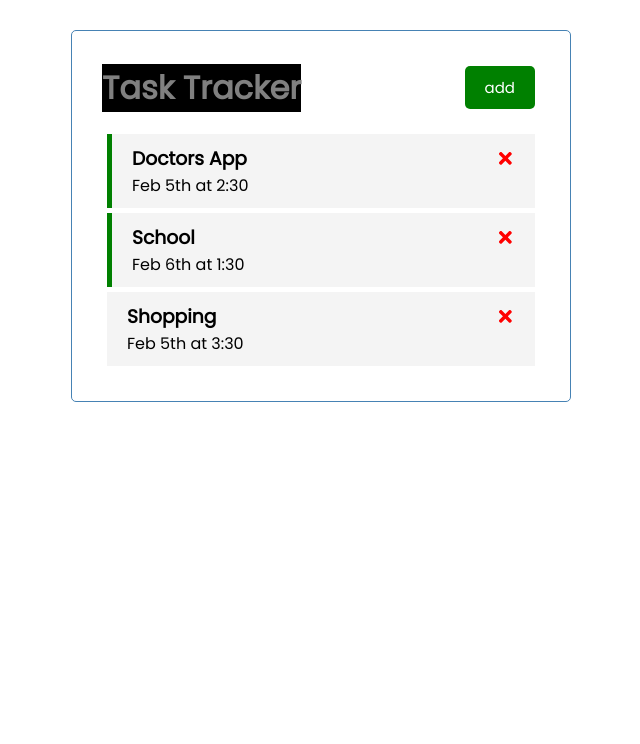
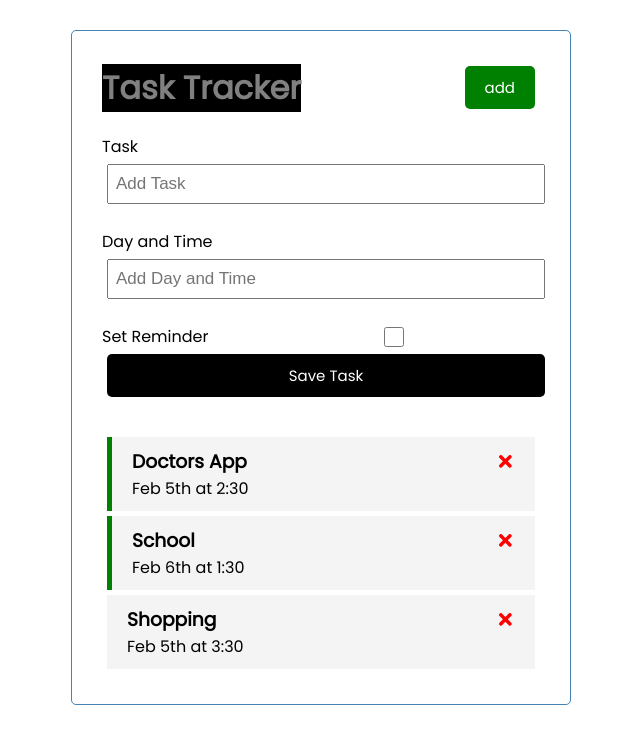
Before and after one commit to KWLON/ReactTutorial, a React (Create React App) app: page / in a window 1280 px wide. Shown: the top 744 px of the page, without its empty margins (319-959 px from the left). Built offline with nearby package versions, Linux system fonts and the light colour scheme.

Commit message:
AddTaskForm

```diff
--- a/src/App.js
+++ b/src/App.js
@@ -3,6 +3,7 @@
 // import React from "react";
 import Header from "./components/Headers";
 import Tasks from "./components/Tasks";
+import AddTask from "./components/AddTask";
 
 export default function App() {
   const [tasks, setTasks] = useState([
@@ -41,6 +42,7 @@
   return (
     <div className="container">
       <Header />
+      <AddTask />
       {tasks.length > 0 ? (
         <Tasks tasks={tasks} onDelete={deleteTask} onToggle={toggleReminder} />
       ) : (
--- /dev/null
+++ b/src/components/AddTask.js
@@ -0,0 +1,28 @@
+import { useState } from "react";
+
+const AddTask = () => {
+  const [text, setText] = useState("");
+  const [day, setDay] = useState("");
+  const [reminder, setReminder] = useState("");
+
+  return (
+    <form className="add-form">
+      <div className="form-control">
+        <label>Task</label>
+        <input type="text" placeholder="Add Task" />
+      </div>
+      <div className="form-control">
+        <label>Day and Time</label>
+        <input type="text" placeholder="Add Day and Time" />
+      </div>
+      <div className="form-control-check">
+        <label>Set Reminder</label>
+        <input type="checkbox" />
+      </div>
+
+      <input type="submit" value="Save Task" className="btn btn-block" />
+    </form>
+  );
+};
+
+export default AddTask;
```
